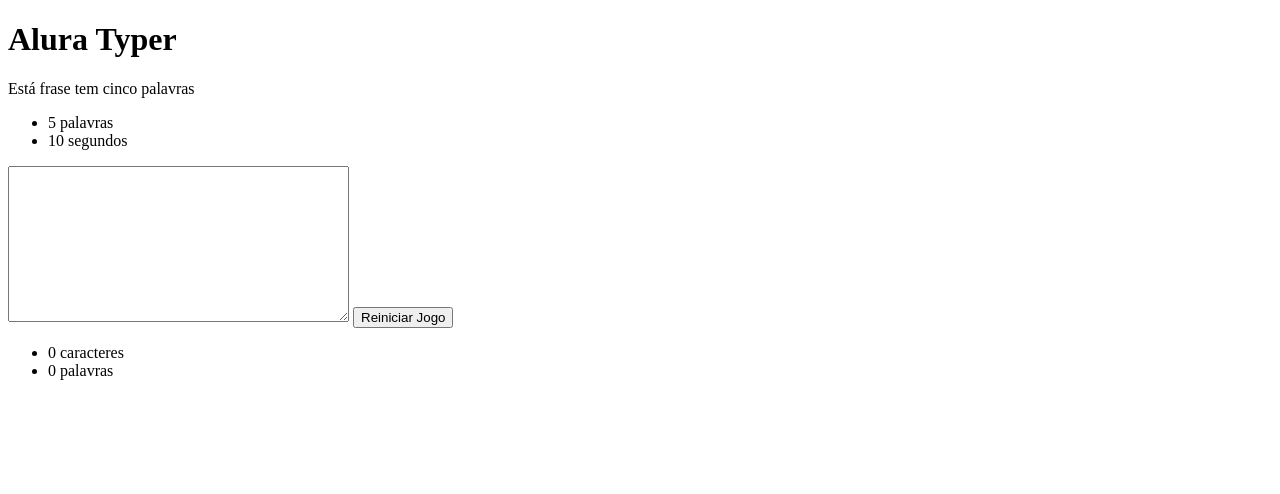
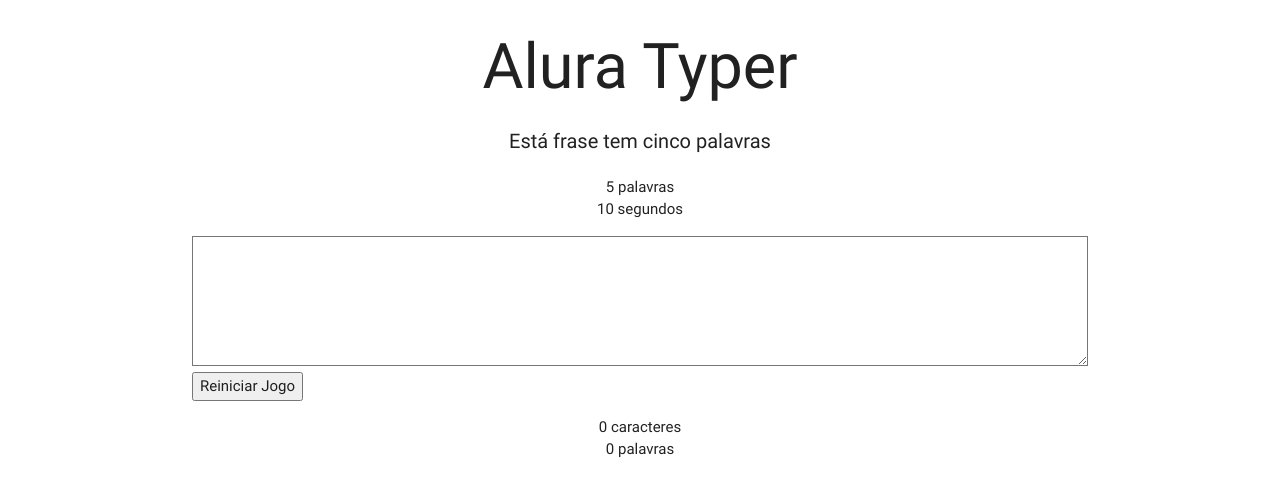
Before and after one commit to vhavhugo/jquery, a plain HTML site: page public/principal.html in a window 1280 px wide. Drawn offline with Linux system fonts and the light colour scheme.

Commit message:
estilizando o jogo

```diff
--- a/public/css/estilos.css
+++ b/public/css/estilos.css
@@ -0,0 +1,12 @@
+.campo-digitacao{
+    font-size: 20px;
+    height: 130px;
+    /* background-color: lightgray; */
+}
+.frase{
+    font-size: 20px;
+}
+
+.camo-desativado{
+    background-color: lightgray;
+}
--- a/public/js/main.js
+++ b/public/js/main.js
@@ -39,6 +39,7 @@
             if(tempoRestantante < 1){
                 campo.attr("disabled", true);
                 clearInterval(cronometroID);
+                campo.addClass("campo-desativado");
             }
         },1000);
     });
--- a/public/principal.html
+++ b/public/principal.html
@@ -3,20 +3,25 @@
 <head>
     <meta charset="UTF-8">
     <title>Alura Typer</title>
+    <link rel="stylesheet" href="css/libs/materialize.min.css">
+    <link rel="stylesheet" href="css/estilos.css">
 </head>
 <body>
-    <h1>Alura Typer</h1>
-    <p class="frase">Está frase tem cinco palavras</p>
-    <ul class="informacoes">
+    <div class="container">
+
+        <h1 class="center">Alura Typer</h1>
+        <p class="frase center">Está frase tem cinco palavras</p>
+        <ul class="informacoes center">
             <li><span id="tamanho-frase">30</span> palavras</li>
             <li><span id="tempo-digitacao">10</span> segundos</li>
         </ul>
         <textarea class="campo-digitacao" cols="40" rows="10"></textarea>
         <button id="botao-reiniciar">Reiniciar Jogo</button>
-    <ul>
+        <ul class="center">
             <li><span id="contador-caracteres">0</span> caracteres</li>
             <li><span id="contador-palavras">0</span> palavras</li>
         </ul>
+    </div>
     <script src="js/jquery.js"></script>
     <script src="js/main.js"></script>
 </body>
```
Lines whose indentation alone changed are shown as unchanged.
